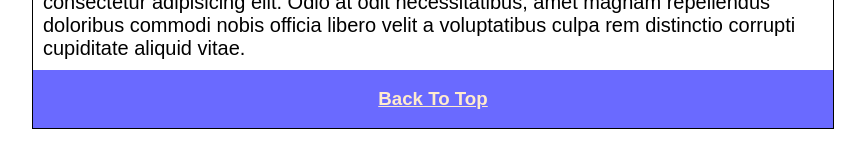
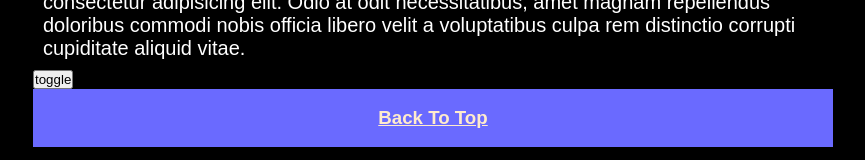
Before and after one commit to navdeepkaur2/tools-and-automation-project, a website: page src/index.html in a window 1280 px wide. Shown: the part 1388-1548 px from the top of the page, without its empty margins (207-1072 px from the left). Drawn offline with Linux system fonts and the light colour scheme.

Commit message:
create dark mode for the website

```diff
--- a/src/css/style.css
+++ b/src/css/style.css
@@ -61,3 +61,18 @@ img
     background-color: rgb(106, 106, 255);
     text-align: center;
 }
+
+:root{
+    --primary:white;
+    --secondary: black;
+}
+
+body{
+    color:var(--secondary);
+    background: var(--primary);
+}
+
+.dark{
+    --primary:black;
+    --secondary: white;
+}
--- a/src/index.html
+++ b/src/index.html
@@ -8,7 +8,7 @@
     <link rel="stylesheet" href="../src/css/style.css">
     <script src="../src/js/main.js" defer></script>
 </head>
-<body>
+<body class="dark">
     <div class="main">
         <nav>
             <a href="../src/index.html">About us</a>
@@ -81,6 +81,7 @@
                 culpa rem distinctio corrupti cupiditate aliquid vitae.
             </p>
         </div>
+        <button onclick="toggle()">toggle</button>
 
         <div class="backtotop">
             <a href=""><h3>Back To Top</h3></a>
--- a/src/js/main.js
+++ b/src/js/main.js
@@ -18,3 +18,7 @@ bodyElement = document.getElementsByTagName('body')[0];
 bodyElement.addEventListener('mouseover',function(e){
   console.log('The content!')
 })
+
+function toggle(){
+  document.body.classList.toggle('dark');
+  }
```
Also changed, not shown: src/aboutme.html (+3 -1 lines), src/blog.html (+2 -1 lines), src/contact.html (+2 -1 lines), src/product.html (+2 -1 lines), src/projects.html (+2 -1 lines).
